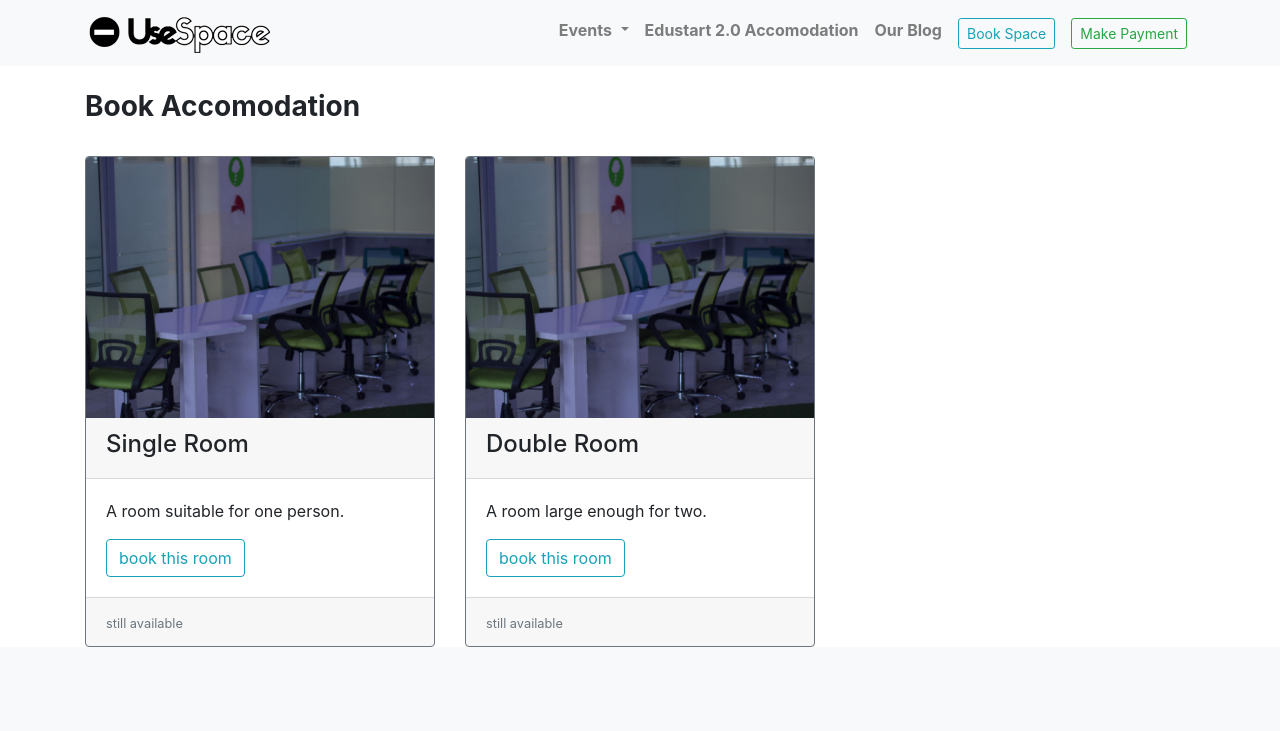
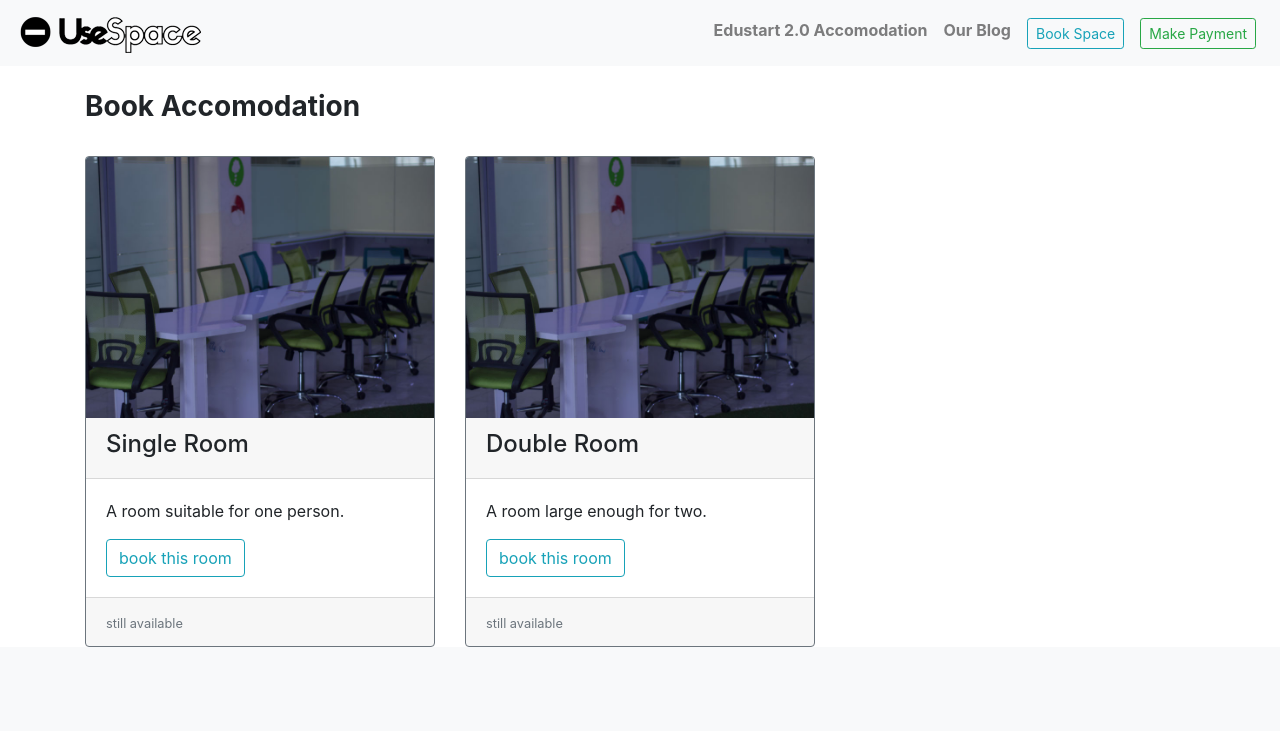
Before and after one commit to UseSpaceCU/usespacecu.github.io, a plain HTML site: page events/edustart2018.html in a window 1280 px wide. Shown: the top 731 px of the page. Drawn offline with Linux system fonts and the light colour scheme; files whose address does not match are found by name.

Commit message:
update nav - remove container and events dropdown

```diff
--- a/events/edustart2018.html
+++ b/events/edustart2018.html
@@ -20,9 +20,8 @@
 <body>
     <!-------------------Navbar----------------->
     <nav class="navbar navbar-light bg-light navbar-expand-sm  sticky-top">
-        <div class="container">
 
-            <a class="navbar-brand" href="../index.html">
+            <a class="navbar-brand" href="index.html">
                 <img src="images/usespace-logo.png" class="img-fluid">
             </a>
 
@@ -32,24 +31,25 @@
 
             <div class="collapse navbar-collapse justify-content-end" id="navbarNavDropdown">
                 <ul class="navbar-nav ">
-                    <li class="nav-item dropdown">
+                    <!--
+                       <li class="nav-item dropdown">
                         <a class="nav-link dropdown-toggle" href="#" id="eventsDropdown" role="button" data-toggle="dropdown" aria-haspopup="true" aria-expanded="false">
                             <b>Events</b>
                         </a>
                         <div class="dropdown-menu" aria-labelledby="eventsDropdown">
-                            <!--<a class="dropdown-item" href="events/edustart2018.html">EduStart Summit 2018</a>-->
+                            <a class="dropdown-item" href="events/edustart2018.html">EduStart Summit 2018</a>
                             <div class="dropdown-divider"></div>
                             <a class="dropdown-item" href="#">Movie Night</a>
 
                         </div>
                     </li>
+                    -->
                     <!--
                     <li class="nav-item">
                         <a class="nav-link" href="../locations.html">
                             <b>Locations</b>
                         </a>
                     </li>
-
                     -->
                     <li class="nav-item">
                         <a class="nav-link" href="https://goo.gl/forms/FHpcNPW3nGaMrXU83">
@@ -74,10 +74,7 @@
                             <button class="btn btn-sm btn-outline-success" type="button" data-toggle="modal" data-target="#paymentModal">Make Payment</button>
                         </a>
                     </li>
-
                 </ul>
-            </div>
-
 
         </div>
     </nav>
```
Also changed, not shown: index.html (+4 -7 lines).
